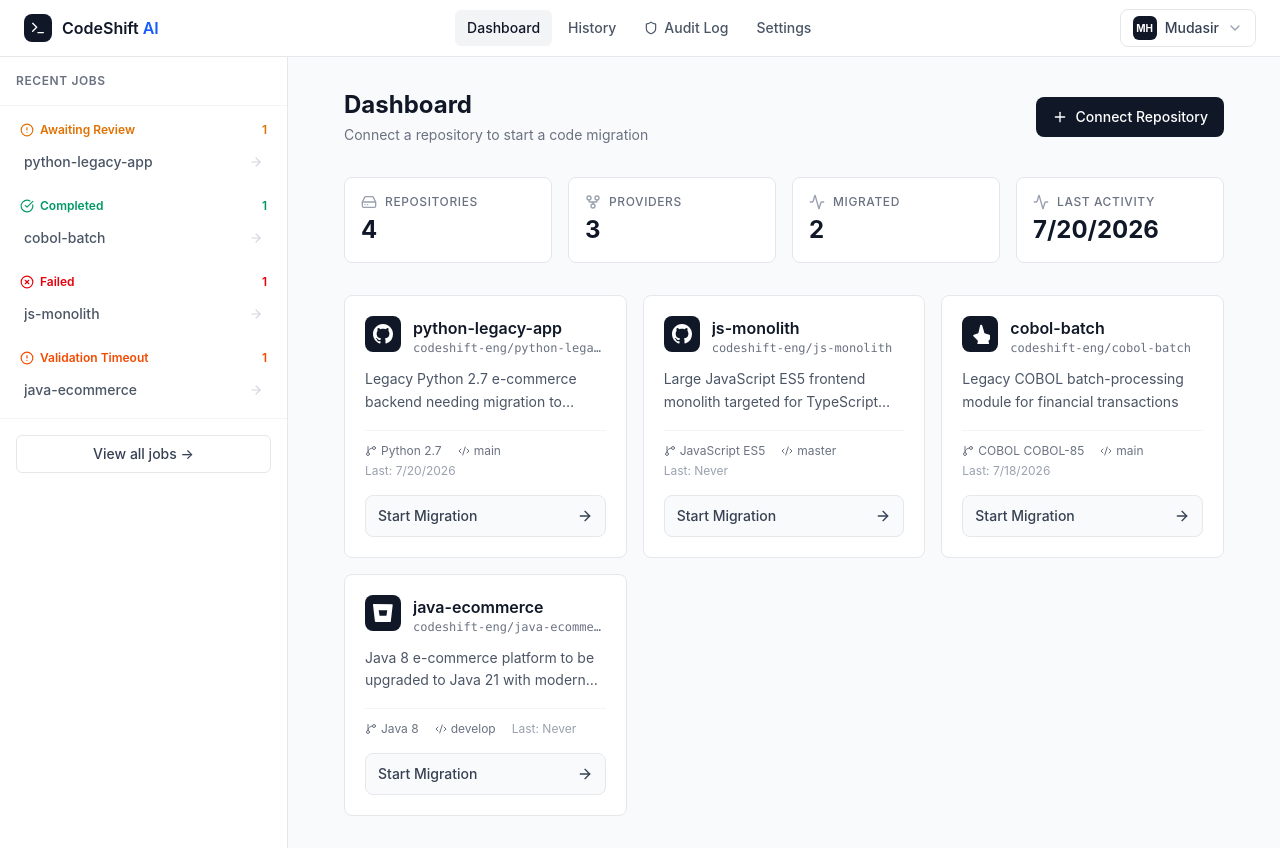
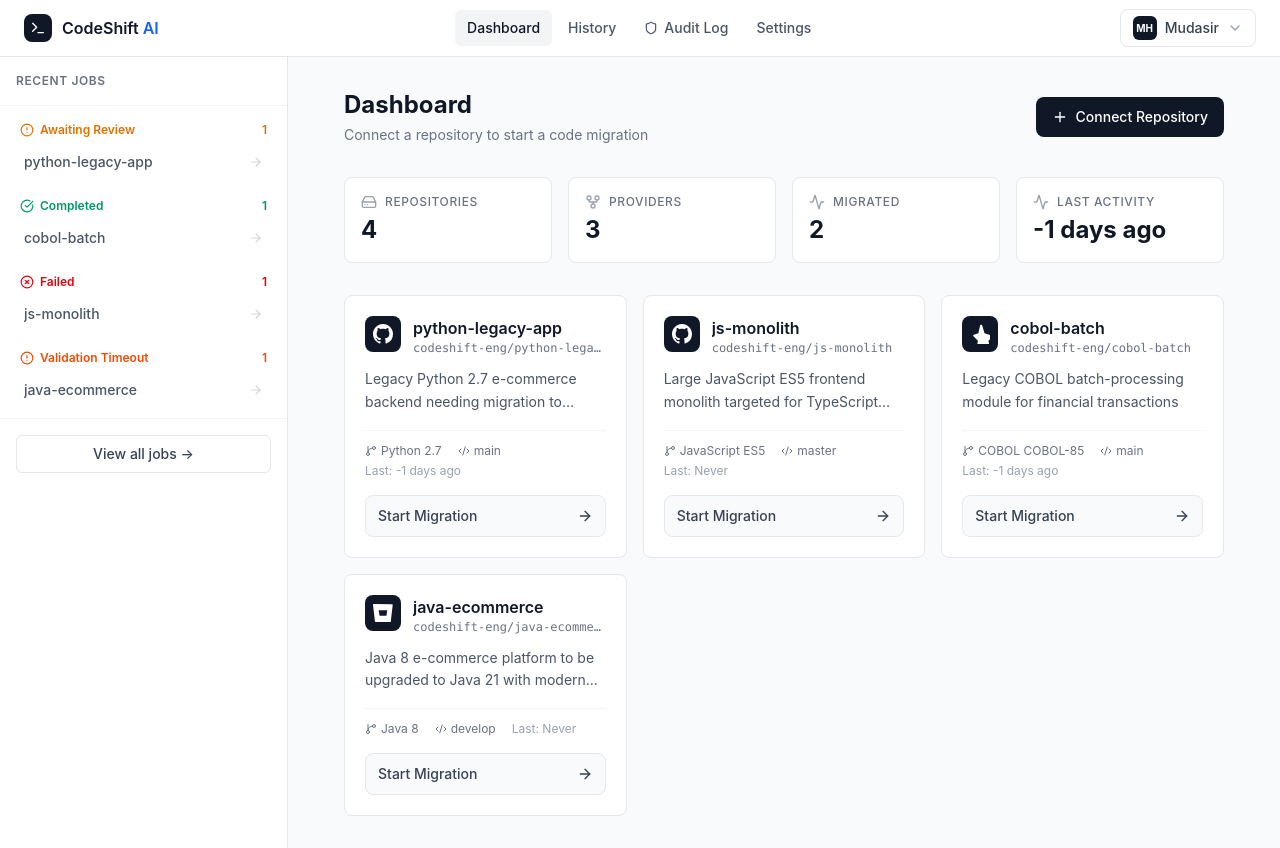
Before and after one commit to Mudasir012/CodeShiftAI, a React (Vite) app in the folder CodeShiftAI/: page /dashboard in a window 1280 px wide. Built offline with nearby package versions, Linux system fonts and the light colour scheme.

Commit message:
feat: update repository last migration timestamps to yesterday

```diff
--- a/CodeShiftAI/src/mock/repositories.js
+++ b/CodeShiftAI/src/mock/repositories.js
@@ -8,7 +8,7 @@ export const repositories = [
     description: 'Legacy Python 2.7 e-commerce backend needing migration to Python 3.12',
     language: 'Python',
     sourceVersion: '2.7',
-    lastMigration: '2026-07-20T14:30:00Z',
+    lastMigration: '2026-08-11T14:30:00Z',
     status: 'connected',
   },
   {
@@ -32,7 +32,7 @@ export const repositories = [
     description: 'Legacy COBOL batch-processing module for financial transactions',
     language: 'COBOL',
     sourceVersion: 'COBOL-85',
-    lastMigration: '2026-07-18T09:15:00Z',
+    lastMigration: '2026-08-11T09:15:00Z',
     status: 'connected',
   },
   {
```
